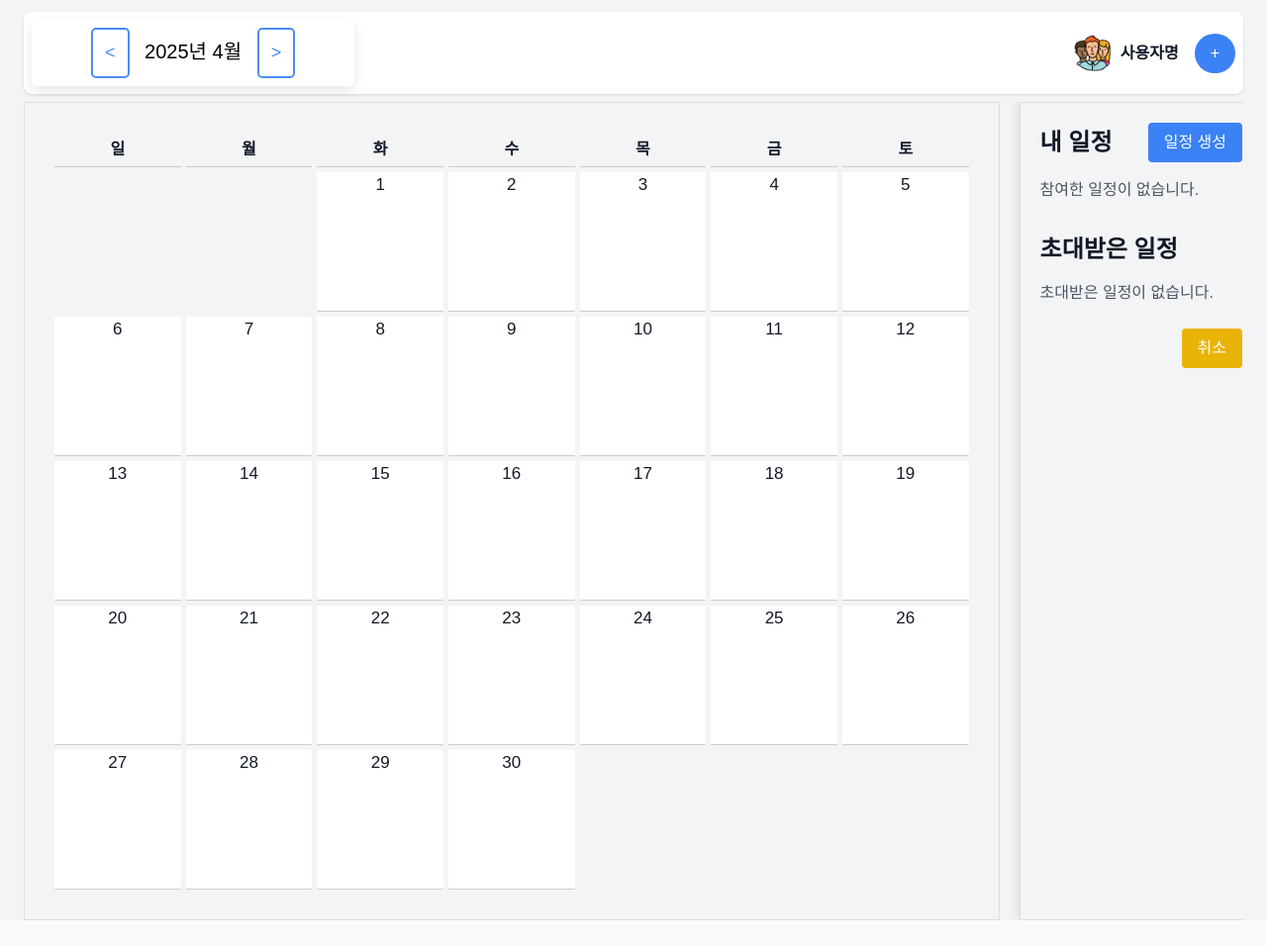
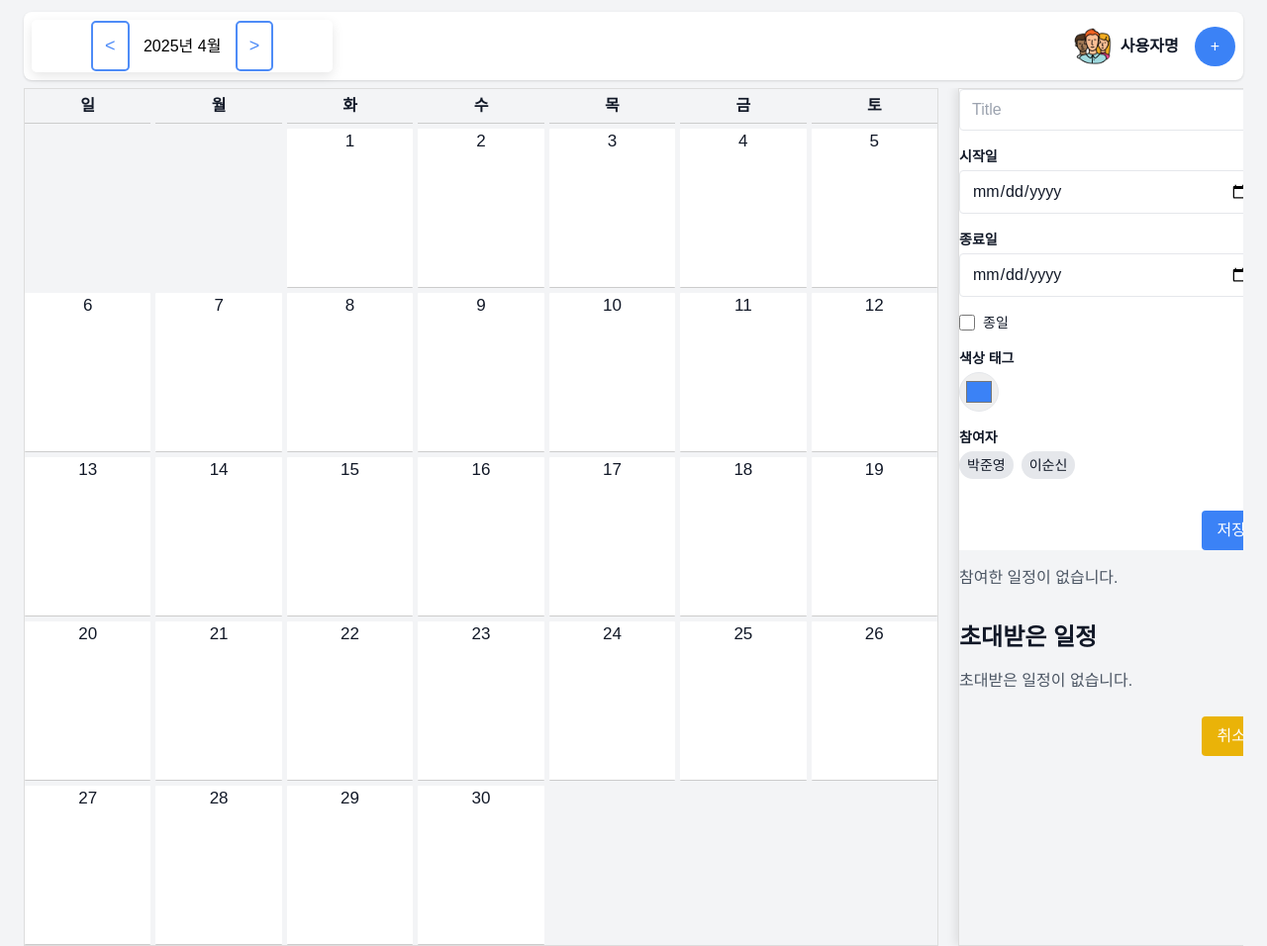
Before and after one commit to JSPlike/plan-pie-py, a Django app: page /event/ in a window 1280 px wide. Shown: the whole page at 99% size. Before the commit the page ends 930 px from the top, so only its background shows below. Run offline with Django 5.2, Linux system fonts and the light colour scheme; the visitor is signed in with stand-in values (Sample User, id 1); data that the repository does not hold is empty; some libraries are stand-ins or nearby versions.

Commit message:
calendar size

```diff
--- a/plan_pie/events/static/events/js/events.js
+++ b/plan_pie/events/static/events/js/events.js
@@ -28,7 +28,7 @@ document.addEventListener("DOMContentLoaded", function () {
 
         // 날짜 채우기
         for (let day = 1; day <= daysInMonth; day++) {
-            calendarHTML += `<div class="day"><span>${day}</span></div>`;
+            calendarHTML += `<div class="day" data-year="${year}" data-month="${month}" data-day="${day}"><span>${day}</span></div>`;
         }
 
         calendarHTML += `</div>`;
@@ -42,13 +42,44 @@ document.addEventListener("DOMContentLoaded", function () {
 
     renderCalendar(today.getFullYear(), today.getMonth());
 
+    /**
+     * 일정 생성 섹션을 닫는다
+     */
     $('#close-section-btn').on('click', function () {
         $('.right-section').addClass('slide-out-right');
         $('.left-section').addClass('expand-main');
     });
 
+    /**
+     * 일정 생성 섹션을 호출한다
+     */
     $('#toggleEvent').on('click', function() {
         $('.right-section').removeClass('slide-out-right');
         $('.left-section').removeClass('expand-main');
     });
+
+    /**
+     * 캘린더에서 특정 날짜를 클릭했을때 이벤트를 발생시킨다
+     */
+    $('.day').on('click', function() {
+
+        // 클릭한 개체를 탐지한다.
+        const year = $(this).data('year');
+        const month = $(this).data('month');
+        const day = $(this).data('day');
+
+        const clickedDate = new Date(year, month, day);
+
+        // 하루 더하기
+        const nextDate = new Date(clickedDate);
+        nextDate.setDate(clickedDate.getDate() + 1);
+
+        const format = (date) =>
+            `${date.getFullYear()}-${String(date.getMonth() + 1).padStart(2, '0')}-${String(date.getDate()).padStart(2, '0')}`;
+
+        // 개체의 요소값을 추출한다.
+        console.log("클릭한 날짜:", format(clickedDate));
+
+        console.log("클릭한 날짜 + 1:", format(nextDate));
+    });
 });
--- a/plan_pie/events/templates/events/event_list.html
+++ b/plan_pie/events/templates/events/event_list.html
@@ -34,8 +34,56 @@
         </div>
         <div class="right-section">
             <div class="flex justify-between items-center mb-4">
-                <h2 class="text-2xl font-bold">내 일정</h2>
-                <a href="{% url 'event:create_event' %}" class="bg-blue-500 hover:bg-blue-600 px-4 py-2 text-white rounded transition">일정 생성</a>
+                <form id="custom-event-form" class="w-full space-y-4 bg-white">
+                    <!-- 제목 -->
+                    <div>
+                        <input type="text" id="event-title" class="w-full border rounded px-3 py-2" placeholder="Title">
+                    </div>
+
+                    <!-- 시작일 / 종료일 -->
+                    <div class="flex-1">
+                        <label class="block text-sm font-semibold mb-1">시작일</label>
+                        <input type="date" id="start-date" class="w-full border rounded px-3 py-2">
+                        <input type="time" id="start-time" class="w-full border rounded px-3 py-2 mt-2 time-input hidden">
+                    </div>
+                    <div class="flex-1">
+                        <label class="block text-sm font-semibold mb-1">종료일</label>
+                        <input type="date" id="end-date" class="w-full border rounded px-3 py-2">
+                        <input type="time" id="end-time" class="w-full border rounded px-3 py-2 mt-2 time-input hidden">
+                    </div>
+
+                    <!-- 종일 여부 -->
+                    <div class="flex items-center space-x-2">
+                        <input type="checkbox" id="all-day" class="w-4 h-4">
+                        <label for="all-day" class="text-sm">종일</label>
+                    </div>
+
+                    <!-- 색상 선택 -->
+                    <div>
+                        <label class="block text-sm font-semibold mb-1">색상 태그</label>
+                        <div class="flex gap-2">
+                            <input type="color" id="event-color" value="#3b82f6" class="w-10 h-10 border rounded-full p-1">
+                        </div>
+                    </div>
+
+                    <!-- 참여자 목록 -->
+                    <div>
+                        <label class="block text-sm font-semibold mb-1">참여자</label>
+                        <div id="participant-list" class="flex flex-wrap gap-2 text-sm">
+                            <span class="bg-gray-200 rounded-full px-2 py-1">박준영</span>
+                            <span class="bg-gray-200 rounded-full px-2 py-1">이순신</span>
+                            <!-- 실제로는 동적으로 추가 -->
+                        </div>
+                    </div>
+
+                    <!-- 저장 버튼 -->
+                    <div class="text-right pt-4">
+                        <button type="submit" class="bg-blue-500 text-white px-4 py-2 rounded hover:bg-blue-600 transition">
+                            저장
+                        </button>
+                    </div>
+                </form>
+                <!--<a href="{% url 'event:create_event' %}" class="bg-blue-500 hover:bg-blue-600 px-4 py-2 text-white rounded transition">일정 생성</a>-->
             </div>
 
             {% if events %}
--- a/plan_pie/static/css/styles.css
+++ b/plan_pie/static/css/styles.css
@@ -15,7 +15,7 @@ body {
     padding: 20px;
     background-color: #fff;
     box-shadow: 0 4px 8px rgba(0, 0, 0, 0.1);
-    margin-top: 20px;
+    margin-top: 10px;
 }
 
 @media (max-width: 768px) {
@@ -83,8 +83,7 @@ footer {
 
 /* 왼쪽 섹션(달력) */
 .left-section {
-    flex: 0 0 80%;; /* 왼쪽 영역을 1:1 비율로 설정 */
-    padding: 20px;
+    flex: 0 0 75%;; /* 왼쪽 영역을 1:1 비율로 설정 */
     border: 1px solid #ddd; /* 달력 주위에 테두리 */
     width: 100%;
     transition: all 0.3s ease-in-out;
@@ -92,8 +91,8 @@ footer {
 
 /* 오른쪽 섹션(일정 등록) */
 .right-section {
-    flex: 0 0 20%; /* 오른쪽 영역을 1:1 비율로 설정 */
-    padding: 20px;
+    flex: 0 0 25%; /* 오른쪽 영역을 1:1 비율로 설정 */
+
     border: 1px solid #ddd; /* 폼 주위에 테두리 */
     /*height: 95vh;  폼 영역 높이 설정 */
     transition: transform 0.3s ease-in-out;
@@ -116,8 +115,8 @@ footer {
 .calendar-header {
     justify-content: space-between; /* 왼쪽과 오른쪽 끝으로 요소를 분리 */
     align-items: center;
-    padding: 8px 50px; /* 양 옆에 더 많은 여백 추가 */
-    font-size: 20px; /* 글자 크기 키움 */
+    padding: 1px 50px; /* 양 옆에 더 많은 여백 추가 */
+    font-size: 16px; /* 글자 크기 키움 */
     /*background: linear-gradient(135deg, #4e8cf7, #3e6ab8);  그라데이션 배경 */
     color: black;
     border-radius: 5px; /* 둥근 모서리 */
@@ -151,7 +150,6 @@ footer {
     display: grid;
     grid-template-columns: repeat(7, 1fr);
     gap: 5px;
-    padding: 10px;
 }
 
 .day-header {
@@ -161,7 +159,7 @@ footer {
 }
 
 .day {
-    padding: 70px 40px;
+    padding: 80px 50px;
     background: white;
     border-bottom: 1px solid #ccc;
     border-radius: 1px;
```
Also changed, not shown: plan_pie/events/templates/events/event_form.html (+6 -4 lines).
